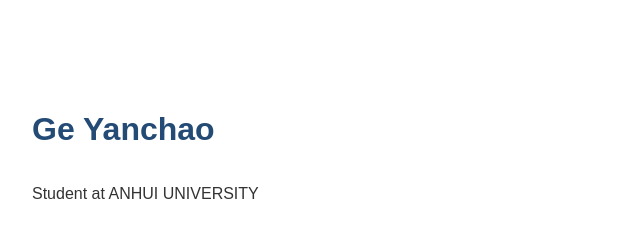
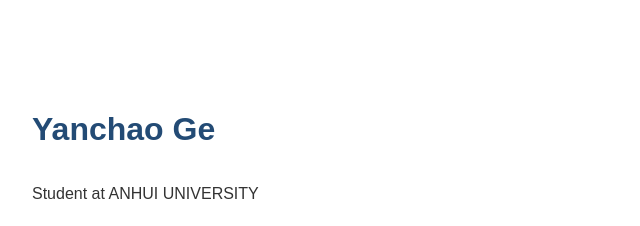
Before and after one commit to lalaa205/lalaa205.github.io, a plain HTML site: page index.html in a window 1280 px wide. Shown: the top 226 px of the page, 208-848 px from the left. Drawn offline with Linux system fonts and the light colour scheme.

Commit message:
Update index.html

```diff
--- a/index.html
+++ b/index.html
@@ -23,7 +23,7 @@
   </style>
 </head>
 <body>
-  <h1>Ge Yanchao</h1>
+  <h1>Yanchao Ge</h1>
   <p>Student at ANHUI UNIVERSITY</p>
 
   <h2>About Me</h2>
```
